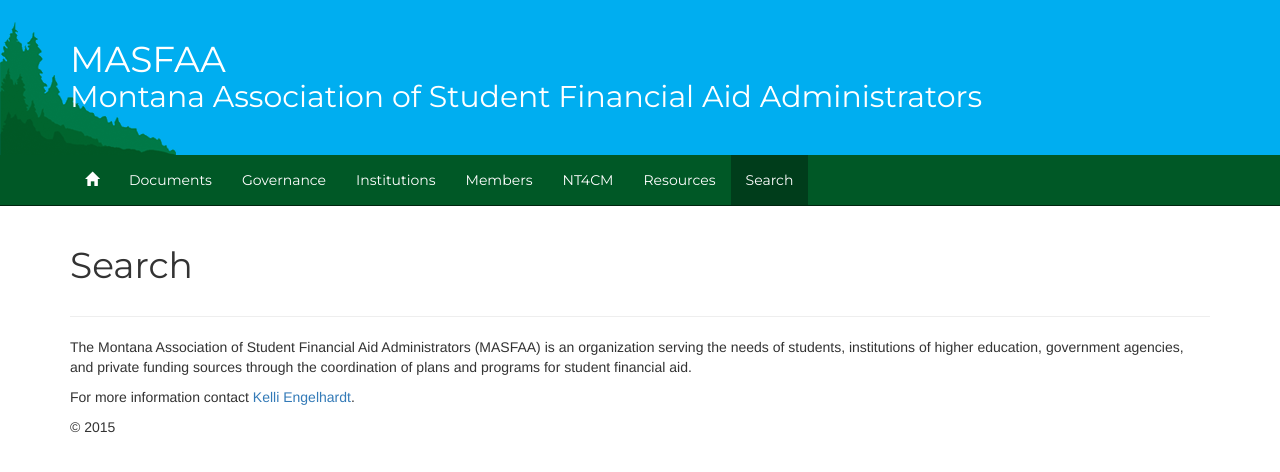
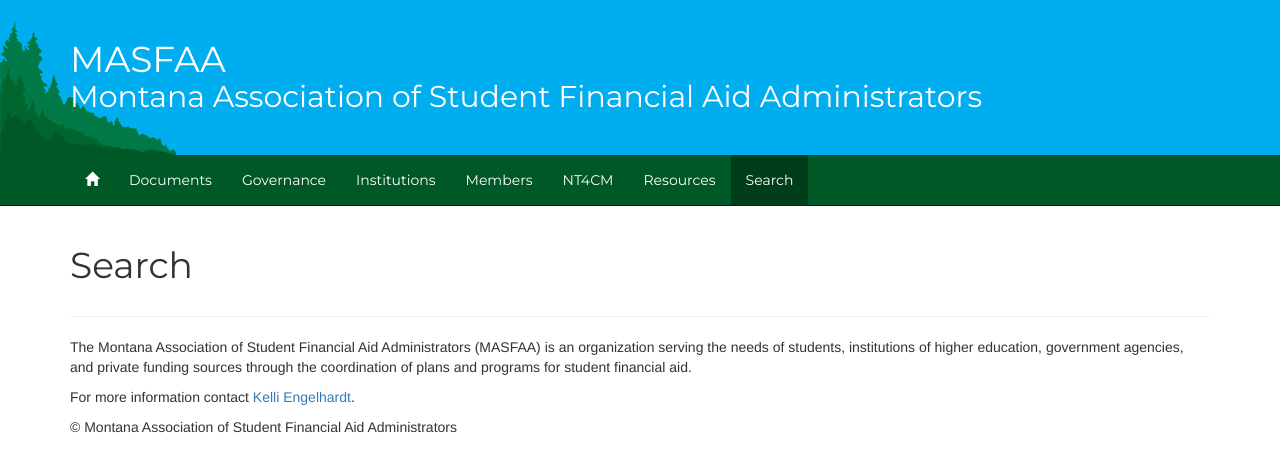
Before and after one commit to mhellwinkel/www.masfaaonline.org, a Jekyll site: the page built from search.html, in a window 1280 px wide. Shown: the top 472 px of the page. Built offline with Jekyll 4.4.1, drawn with Linux system fonts in a browser that asks for light colours; nearby versions of some CDN libraries; comment, search, counter and statistics services are not loaded.

Commit message:
Update copyright

```diff
--- a/_includes/footer.html
+++ b/_includes/footer.html
@@ -8,7 +8,7 @@
       For more information contact <a href="mailto:Kelli.Engelhardt@ugf.edu">Kelli Engelhardt</a>.
     </p>
     <p>
-      &copy; 2015
+      &copy; Montana Association of Student Financial Aid Administrators
     </p>
   </footer>
 </div>
```
